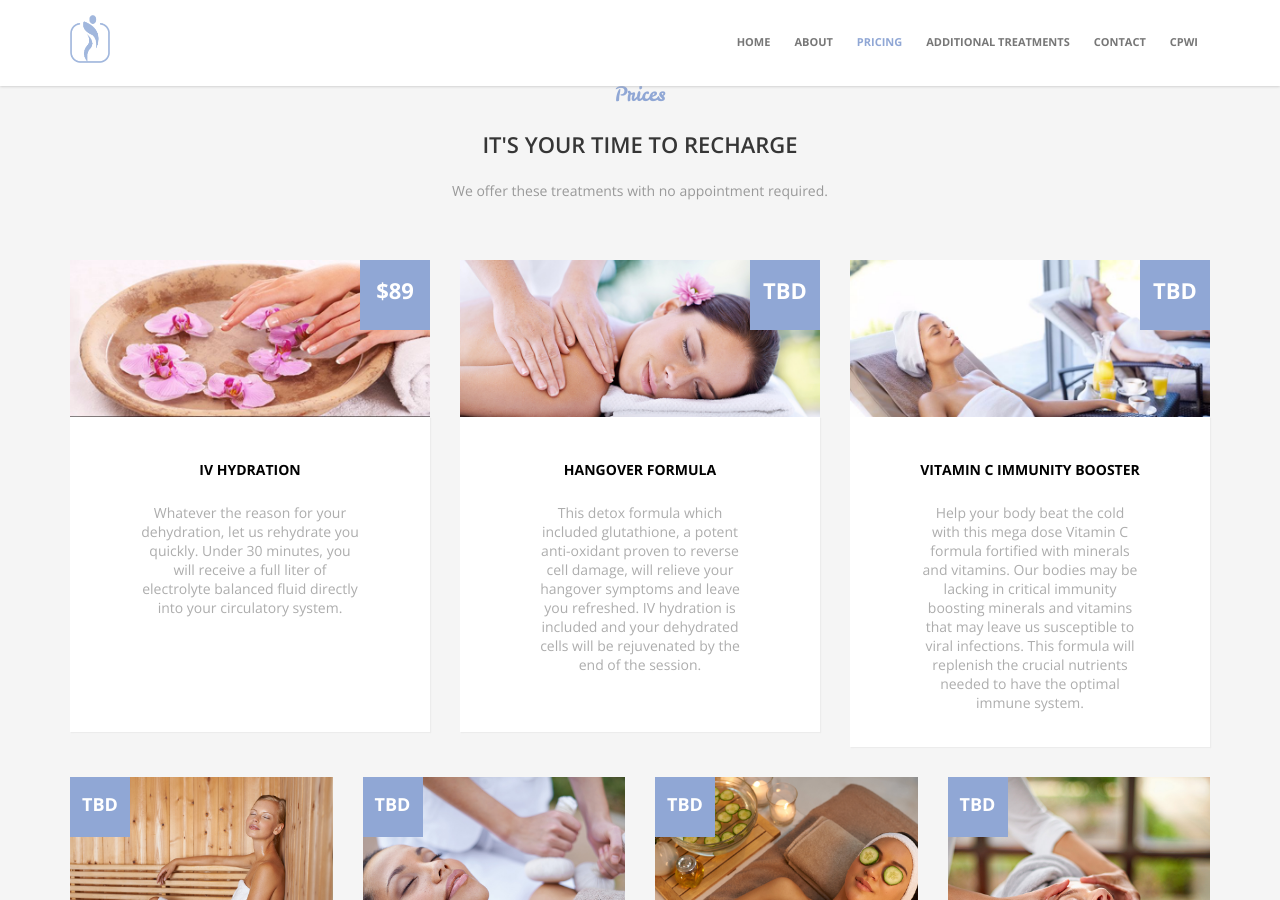
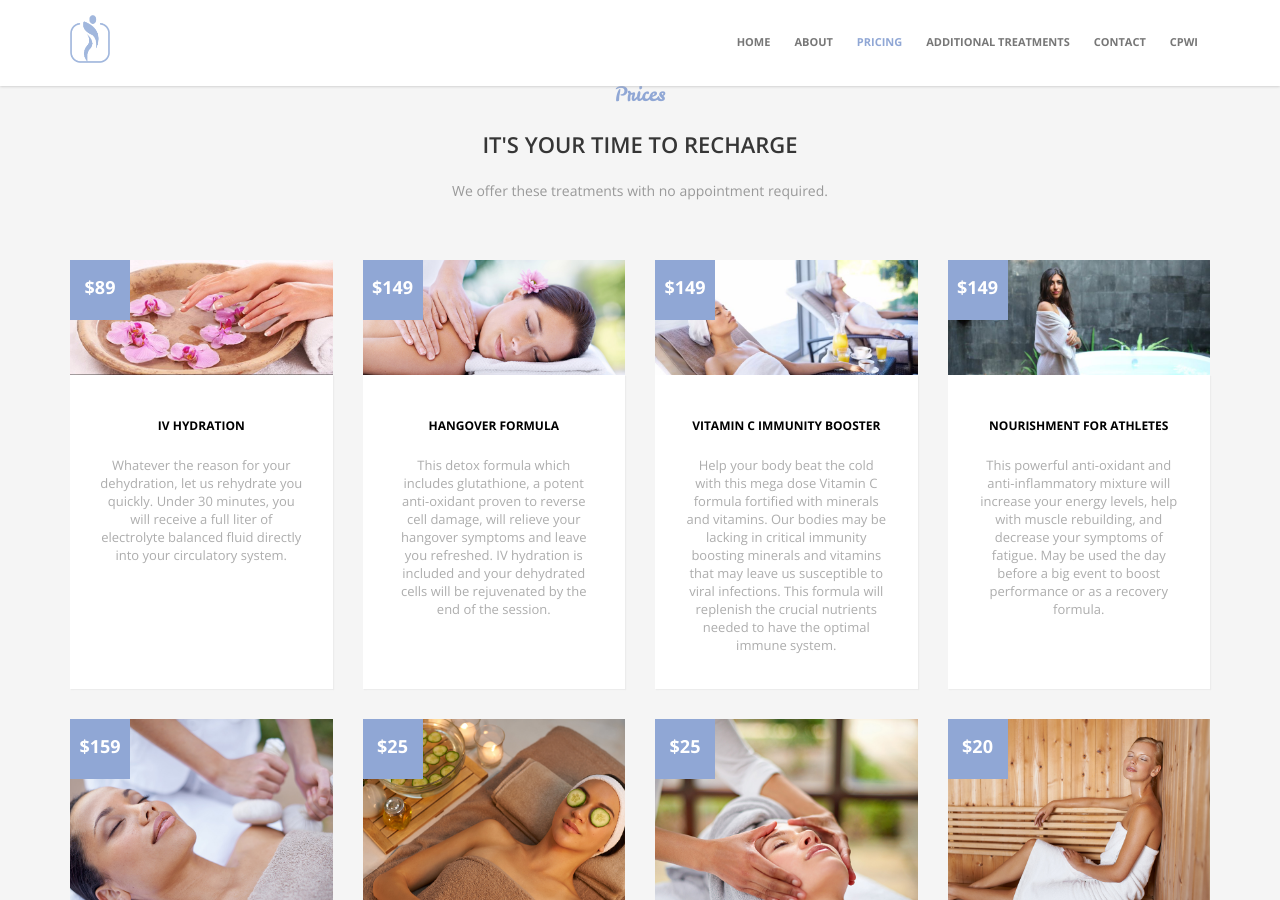
Before and after one commit to LonelyBeastie/chicagopwi-wellness, a Jekyll site: the page built from index.html, in a window 1280 px wide and 900 px high, scrolled down 1763 px. Built offline with Jekyll 4.4.1, drawn with Linux system fonts in a browser that asks for light colours; some of the changed text lies outside the part shown.

Commit message:
adds addition offering and all offering prices

```diff
--- a/assets/css/custom.css
+++ b/assets/css/custom.css
@@ -3,7 +3,8 @@
 /* dark blue: #466cb9 ; dark green: ##82990b */
 .one-page-header.spa-header .navbar-brand img, .footer-logo img { max-height: 48px; }
 .offer .offer-text {min-height: 315px;}
-.offer.offer-small .offer-text {min-height: 425px;}
+.offer.offer-small .offer-text {min-height: 440px;}
+.offer.offer-small.on-top .offer-text {min-height: 314px;}
 .products .owl-slider-v4-products .item {
   min-height: 0px;
   height: 220px;
--- a/index.html
+++ b/index.html
@@ -141,10 +141,10 @@ layout: default
           </div>
         </div>
 
-        <!-- Big best offers boxes -->
+        <!-- offers boxes -->
         <div class="row margin-bottom-30">
-          <div class="col-md-4">
-            <div class="offer">
+          <div class="col-md-3 col-sm-6">
+            <div class="offer offer-small on-top">
               <div class="offer-img">
                 <img class="img-responsive" src="assets/img-temp/advices/hands-copy.jpg" alt="">
                 <span class="price">$89</span>
@@ -155,23 +155,23 @@ layout: default
               </div>
             </div>
           </div>
-          <div class="col-md-4">
-            <div class="offer">
+          <div class="col-md-3 col-sm-6">
+            <div class="offer offer-small on-top">
               <div class="offer-img">
                 <img class="img-responsive" src="assets/img-temp/offers/PeopleImages.com-ID442511_.jpg" alt="">
-                <span class="price">TBD</span>
+                <span class="price">$149</span>
               </div>
               <div class="offer-text">
                 <h3 class="offer-h3">Hangover formula</h3>
-                <p class="offer-p">This detox formula which included glutathione, a potent anti-oxidant proven to reverse cell damage, will relieve your hangover symptoms and leave you refreshed.  IV hydration is included and your dehydrated cells will be rejuvenated by the end of the session. </p>
+                <p class="offer-p">This detox formula which includes glutathione, a potent anti-oxidant proven to reverse cell damage, will relieve your hangover symptoms and leave you refreshed. IV hydration is included and your dehydrated cells will be rejuvenated by the end of the session.</p>
               </div>
             </div>
           </div>
-          <div class="col-md-4">
-            <div class="offer">
+          <div class="col-md-3 col-sm-6">
+            <div class="offer offer-small on-top">
               <div class="offer-img">
                 <img src="assets/img-temp/about-spa/PeopleImages.com-ID435784-copy.jpg" alt="">
-                <span class="price">TBD</span>
+                <span class="price">$149</span>
               </div>
               <div class="offer-text">
                 <h3 class="offer-h3">Vitamin C immunity booster</h3>
@@ -179,15 +179,11 @@ layout: default
               </div>
             </div>
           </div>
-        </div>
-
-        <!-- Small best offers boxex -->
-        <div class="row">
           <div class="col-md-3 col-sm-6">
-            <div class="offer offer-small">
+            <div class="offer offer-small on-top">
               <div class="offer-img">
-                <img class="img-responsive" src="assets/img-temp/offers/PeopleImages.com-ID435893_.jpg" alt="">
-                <span class="price">TBD</span>
+                <img class="img-responsive" src="assets/img-temp/offers/athlete.jpg" alt="">
+                <span class="price">$149</span>
               </div>
               <div class="offer-text">
                 <h3 class="offer-h3">Nourishment for Athletes </h3>
@@ -196,11 +192,15 @@ layout: default
             </div>
           </div>
 
+        </div>
+
+        <!-- Small best offers boxex -->
+        <div class="row">
           <div class="col-md-3 col-sm-6">
             <div class="offer offer-small">
               <div class="offer-img">
                 <img class="img-responsive" src="assets/img-temp/offers/PeopleImages.com-ID460674_.jpg" alt="">
-                <span class="price">TBD</span>
+                <span class="price">$159</span>
               </div>
               <div class="offer-text">
                 <h3 class="offer-h3">Meyer’s Formula</h3>
@@ -212,7 +212,7 @@ layout: default
             <div class="offer offer-small">
               <div class="offer-img">
                 <img class="img-responsive" src="assets/img-temp/offers/PeopleImages.com-ID1166003_.jpg" alt="">
-                <span class="price">TBD</span>
+                <span class="price">$25</span>
               </div>
               <div class="offer-text">
                 <h3 class="offer-h3">Vitamin B12 injections</h3>
@@ -224,11 +224,23 @@ layout: default
             <div class="offer offer-small">
               <div class="offer-img">
                 <img class="img-responsive" src="assets/img-temp/offers/PeopleImages.com-ID1319322_.jpg" alt="">
-                <span class="price">TBD</span>
+                <span class="price">$25</span>
               </div>
               <div class="offer-text">
                 <h3 class="offer-h3">Intravenous anti-nausea & anti-inflammatory medication </h3>
                 <p class="offer-p">Talk to us more about intravenous anti-nausea & anti-inflammatory medication</p>
+              </div>
+            </div>
+          </div>
+          <div class="col-md-3 col-sm-6">
+            <div class="offer offer-small">
+              <div class="offer-img">
+                <img class="img-responsive" src="assets/img-temp/offers/PeopleImages.com-ID435893_.jpg" alt="">
+                <span class="price">$20</span>
+              </div>
+              <div class="offer-text">
+                <h3 class="offer-h3">O2 therapy</h3>
+                <p class="offer-p">30 minutes of high content O2 air to replenish and rebuild</p>
               </div>
             </div>
           </div>
```
Also changed, not shown: assets/img-temp/offers/athlete.jpg (added).
